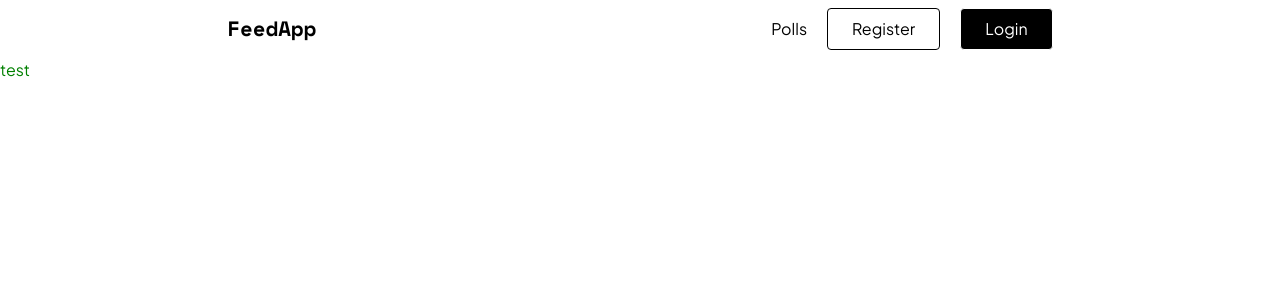
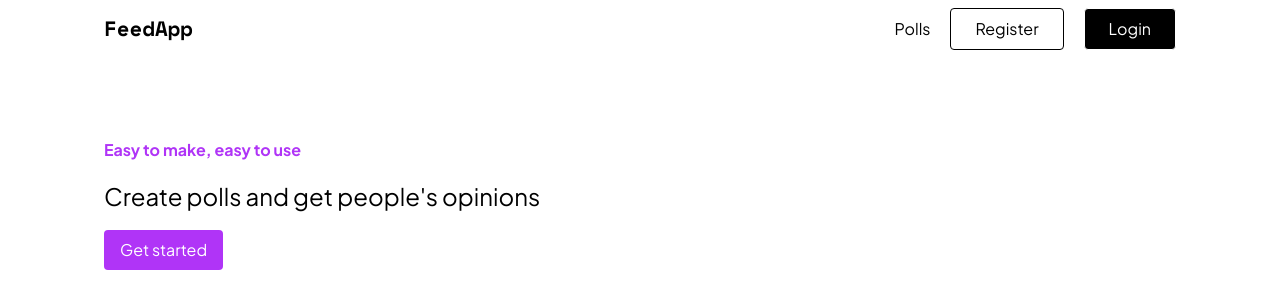
Before and after one commit to Johnny-Nhat-Trung-Le/FeedApp, a React (Vite) app in the folder frontend/: page / in a window 1280 px wide. Shown: the top 308 px of the page. Built offline with nearby package versions, Linux system fonts and the light colour scheme.

Commit message:
added header to homepage

```diff
--- a/frontend/src/App.tsx
+++ b/frontend/src/App.tsx
@@ -5,12 +5,15 @@ import Navbar from "./components/navbar/Navbar.tsx";
 import Polls from "./components/Polls.tsx";
 import Register from "./components/Register.tsx";
 import Login from "./components/Login.tsx";
+import Container from "./utils/Container.tsx";
 
 function App() {
     return (
         <>
             <BrowserRouter>
-                <Navbar />
+                <Container>
+                    <Navbar />
+                </Container>
                 <Routes>
                     <Route path={"/"} element={<Home/>}/>
                     <Route path={"/polls"} element={<Polls/>}/>
--- a/frontend/src/components/Home.tsx
+++ b/frontend/src/components/Home.tsx
@@ -1,3 +1,12 @@
+import Button from "../utils/Button.tsx";
+import Container from "../utils/Container.tsx";
+
 export default function Home() {
-    return <h1>test</h1>
+    return <Container>
+        <header className={"mt-20 flex flex-col gap-4"}>
+            <h2 className={"text-primary font-bold"}>Easy to make, easy to use</h2>
+            <h1>Create polls and get people's opinions</h1>
+            <Button title={"Get started"} style={"bg-primary text-white"}/>
+        </header>
+    </Container>
 }
--- a/frontend/src/components/navbar/Navbar.tsx
+++ b/frontend/src/components/navbar/Navbar.tsx
@@ -1,7 +1,7 @@
 import {NavLink} from "react-router-dom";
 
 export default function Navbar() {
-    return <nav aria-label="main navigation" className={"sticky py-2 flex items-center justify-around"}>
+    return <nav aria-label="main navigation" className={"sticky py-2 flex items-center justify-between"}>
         <div>
             <NavLink to={"/"} className={"logo"}>
                 FeedApp
--- a/frontend/src/index.css
+++ b/frontend/src/index.css
@@ -1,4 +1,9 @@
 @import "tailwindcss";
+
+@theme{
+    --color-primary: #B034F7;
+    --color-light-pink: #F2B5D4;
+}
 
 *, *::before, *::after {
     box-sizing: border-box;
--- a/frontend/src/sass/_home.scss
+++ b/frontend/src/sass/_home.scss
@@ -1,3 +1,3 @@
 h1{
-  color:green;
+  font-size: 1.5rem;
 }
--- /dev/null
+++ b/frontend/src/utils/Button.tsx
@@ -0,0 +1,7 @@
+import { Link } from "react-router-dom";
+
+export default function Button({title, style}: {title: string, style?: string}) {
+    return <Link to={"/login"} className={`py-2 px-4 rounded-sm self-start ${style}`}>
+        {title}
+    </Link>
+}
--- /dev/null
+++ b/frontend/src/utils/Container.tsx
@@ -0,0 +1,7 @@
+import type {ReactNode} from "react";
+
+export default function Container({children}: {children: ReactNode}) {
+    return <div className={`max-w-6xl m-auto h-full px-10`}>
+        {children}
+    </div>
+}
```
